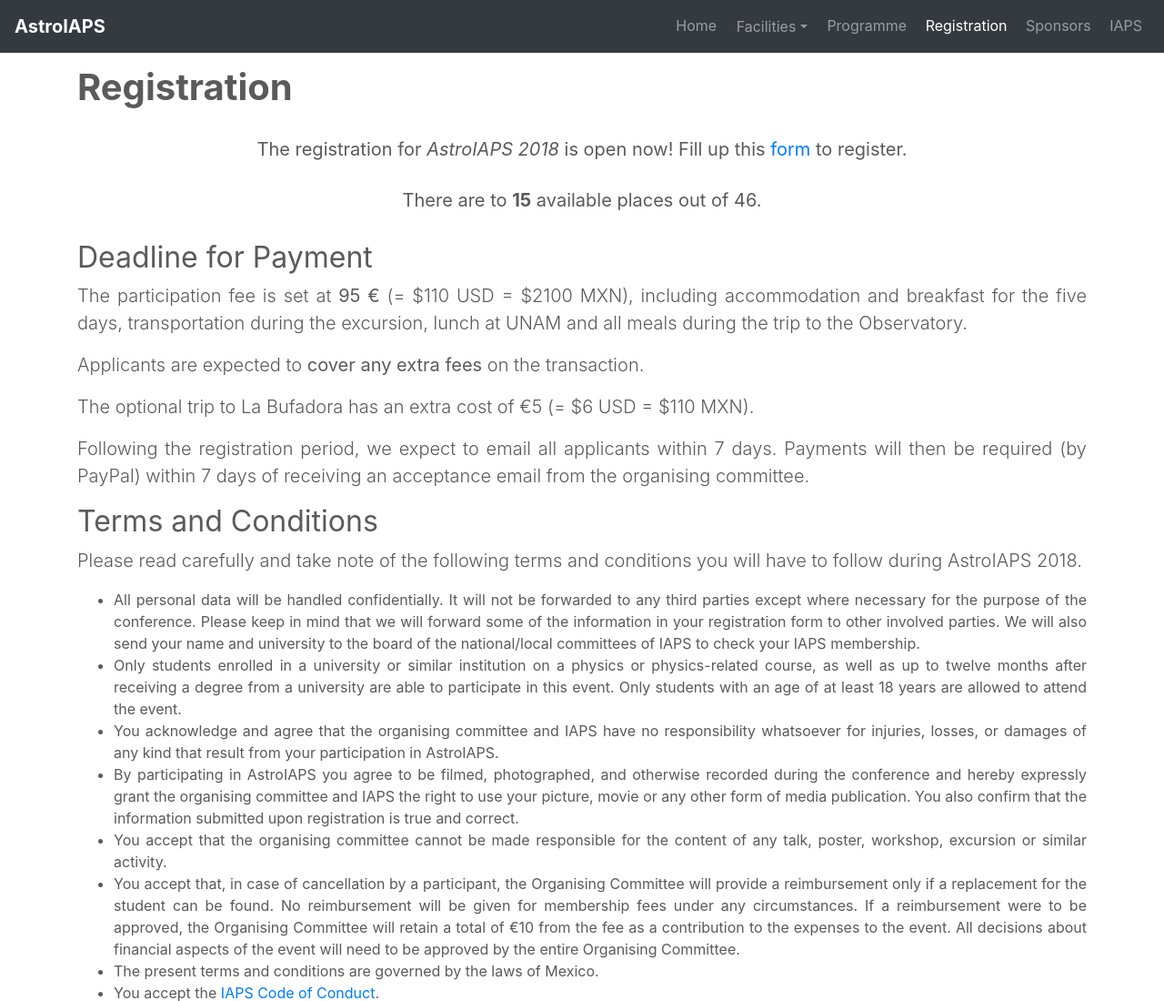
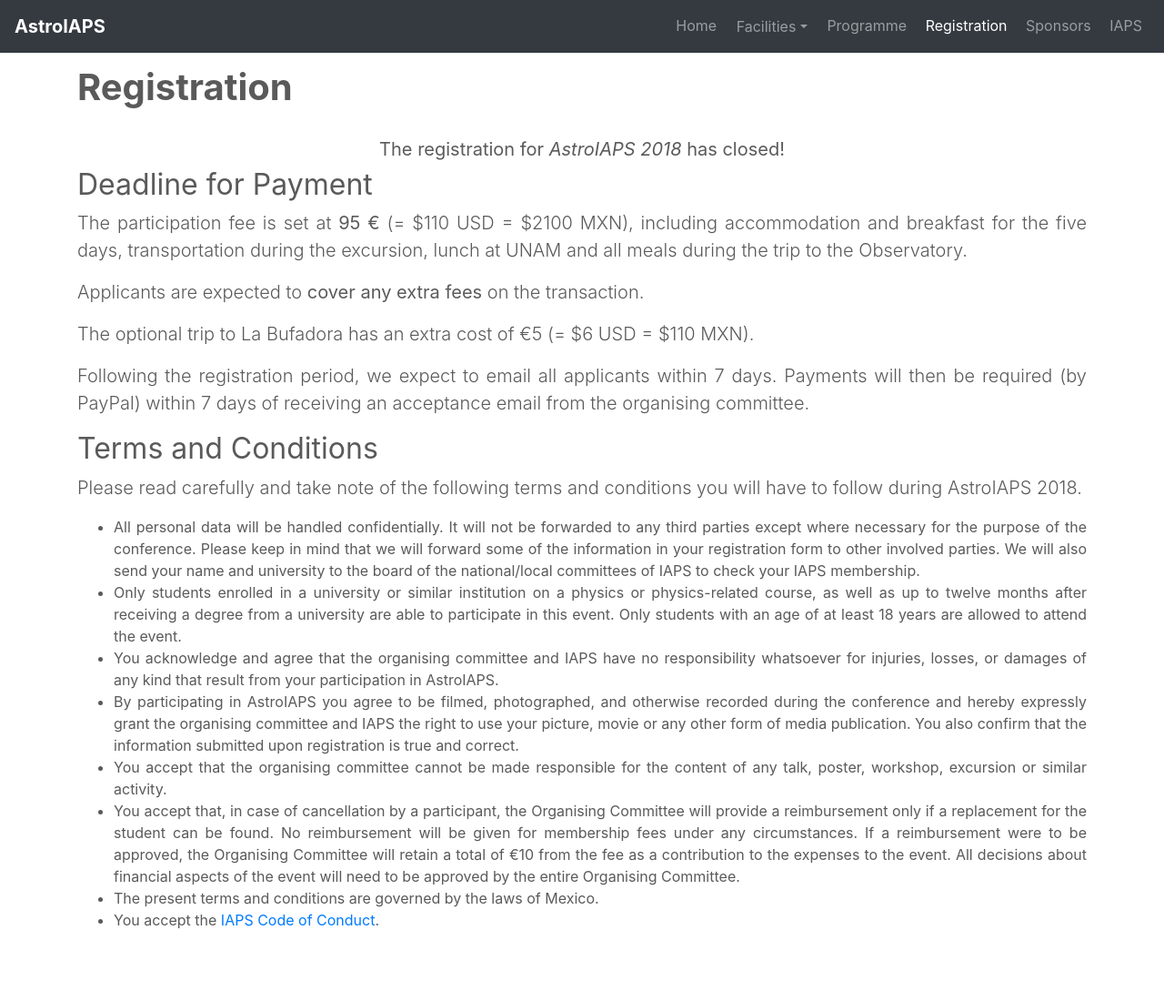
Before and after one commit to Soto2K1/AstroIAPS, a plain HTML site: page registration.html in a window 1280 px wide. Shown: the top 1100 px of the page at 91% size. Drawn offline with nearby package versions, Linux system fonts and the light colour scheme.

Commit message:
Update registration.html

```diff
--- a/registration.html
+++ b/registration.html
@@ -69,8 +69,8 @@
       <div class="row featurette">
         <div class="col-md-12">
           <br/><h1><b>Registration</b></h1><br/>
-          <h2 class="lead" style="text-align:center">The registration for <em>AstroIAPS 2018</em> is open now! Fill up this <a href="https://goo.gl/forms/XklwHEvqdEqjFihG2" target="_blank">form</a> to register.</h2><br/>
-          <h2 class="lead" style="text-align:center">There are to <strong>15</strong> available places out of 46.</h2><br/>
+          <h2 class="lead" style="text-align:center">The registration for <em>AstroIAPS 2018</em> has closed! <!-- Fill up this <a href="https://goo.gl/forms/XklwHEvqdEqjFihG2" target="_blank">form</a> to register.</h2><br/>
+          <h2 class="lead" style="text-align:center">There are to <strong>15</strong> available places out of 46.</h2><br/> -->
 
           <h2>Deadline for Payment</h2>
           <p class="lead" style="text-align:justify">The participation fee is set at <strong>95 €</strong> (= $110 USD = $2100 MXN), including accommodation and breakfast for the five days, transportation during the excursion, lunch at UNAM and all meals during the trip to the Observatory.</p>
```
